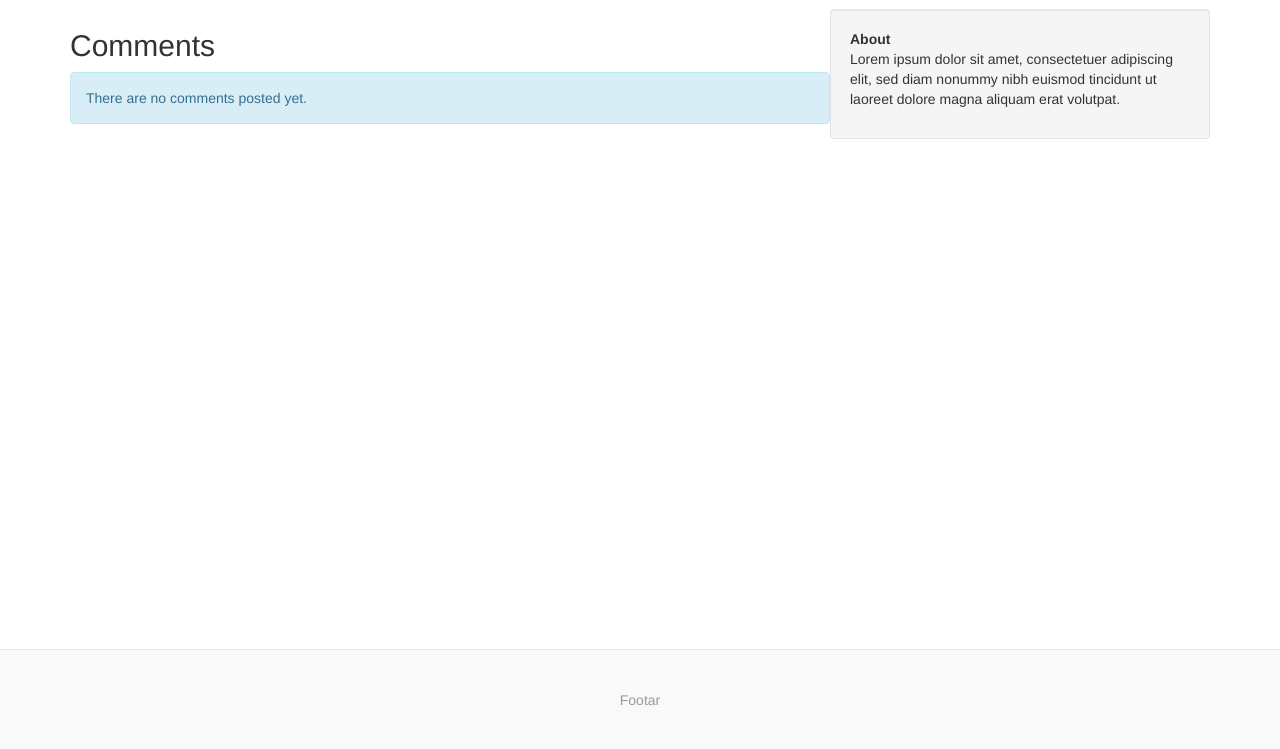
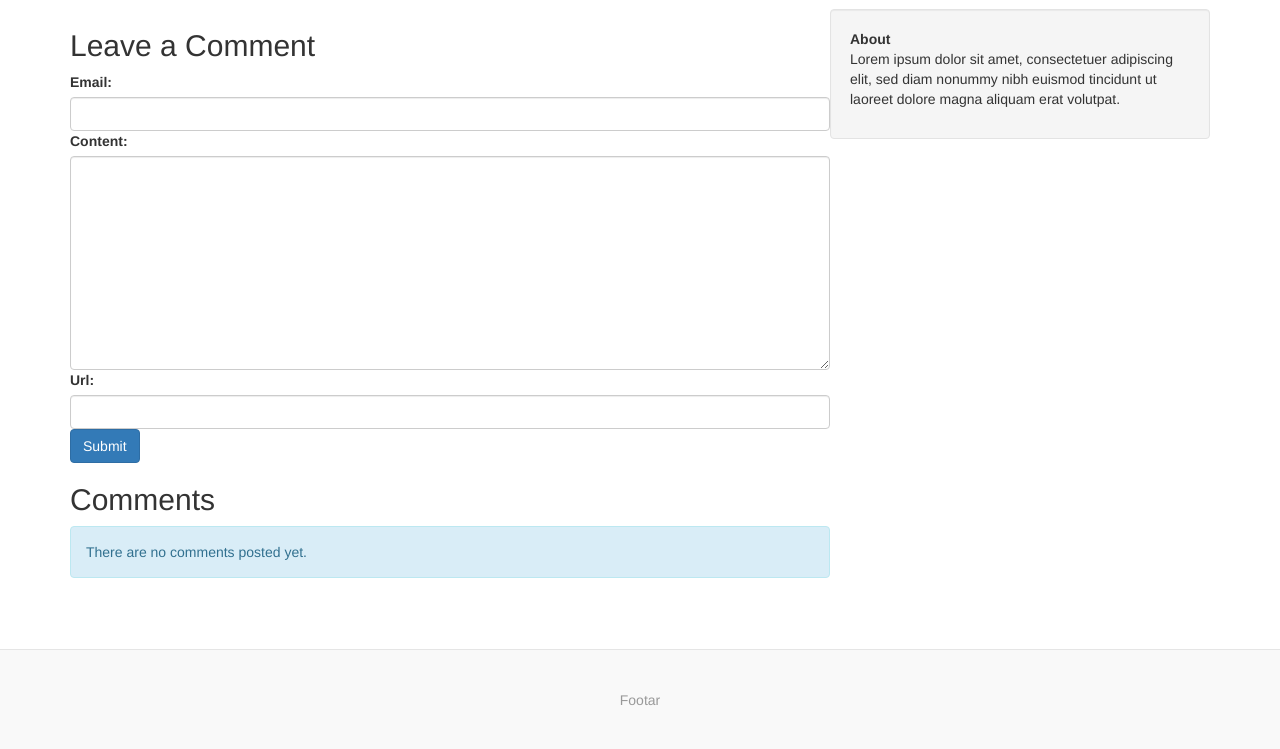
Before and after one commit to rocity/dj-blog, a Django app: template blog/templates/blog/view.html in a window 1280 px wide. Shown: the part 51-800 px from the top of the page. Run offline with Django 3.2, Linux system fonts and the light colour scheme; the template is opened without the code that fills it: values that come from a table or form of the project are taken from there, others are empty; some libraries are stand-ins or nearby versions.

Commit message:
added comment form to post view

```diff
--- a/blog/forms.py
+++ b/blog/forms.py
@@ -0,0 +1,12 @@
+from django import forms
+from .models import Comment
+
+class CommentForm(forms.ModelForm):
+    class Meta:
+        model = Comment
+        fields = ('email', 'content', 'url')
+        widgets = {
+            'email': forms.TextInput(attrs={'class': 'form-control'}),
+            'content': forms.Textarea(attrs={'class': 'form-control'}),
+            'url': forms.TextInput(attrs={'class': 'form-control'})
+        }
--- a/blog/templates/blog/view.html
+++ b/blog/templates/blog/view.html
@@ -30,6 +30,14 @@
             {% endif %}
         </div>
         <div class="row">
+            <h2>Leave a Comment</h2>
+            <form action="" method="post">
+                {% csrf_token %}
+                {{ commentform }}
+                <button class="btn btn-primary" type="submit">Submit</button>
+            </form>
+        </div>
+        <div class="row">
             <h2>Comments</h2>
             {% if comments %}
                 {% for comment in comments %}
```
Also changed, not shown: blog/views.py (+16 -1 lines).
